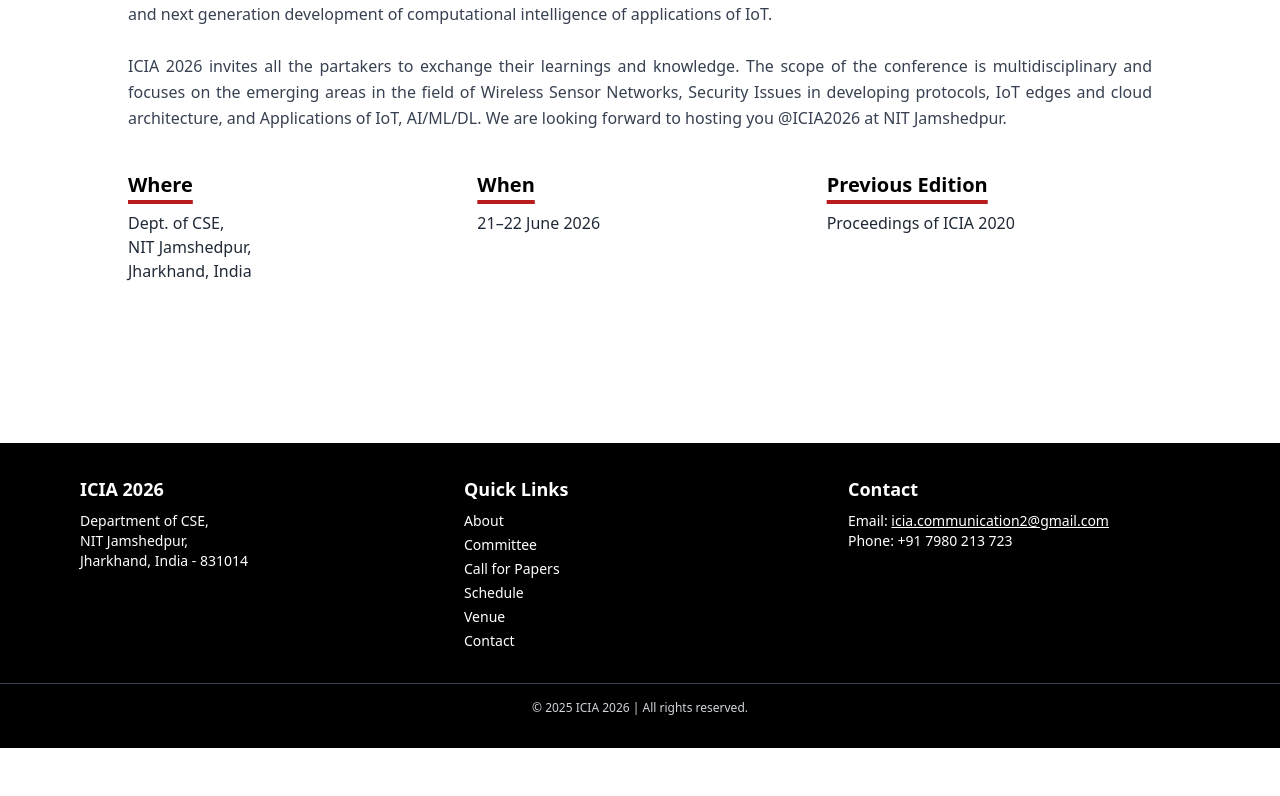
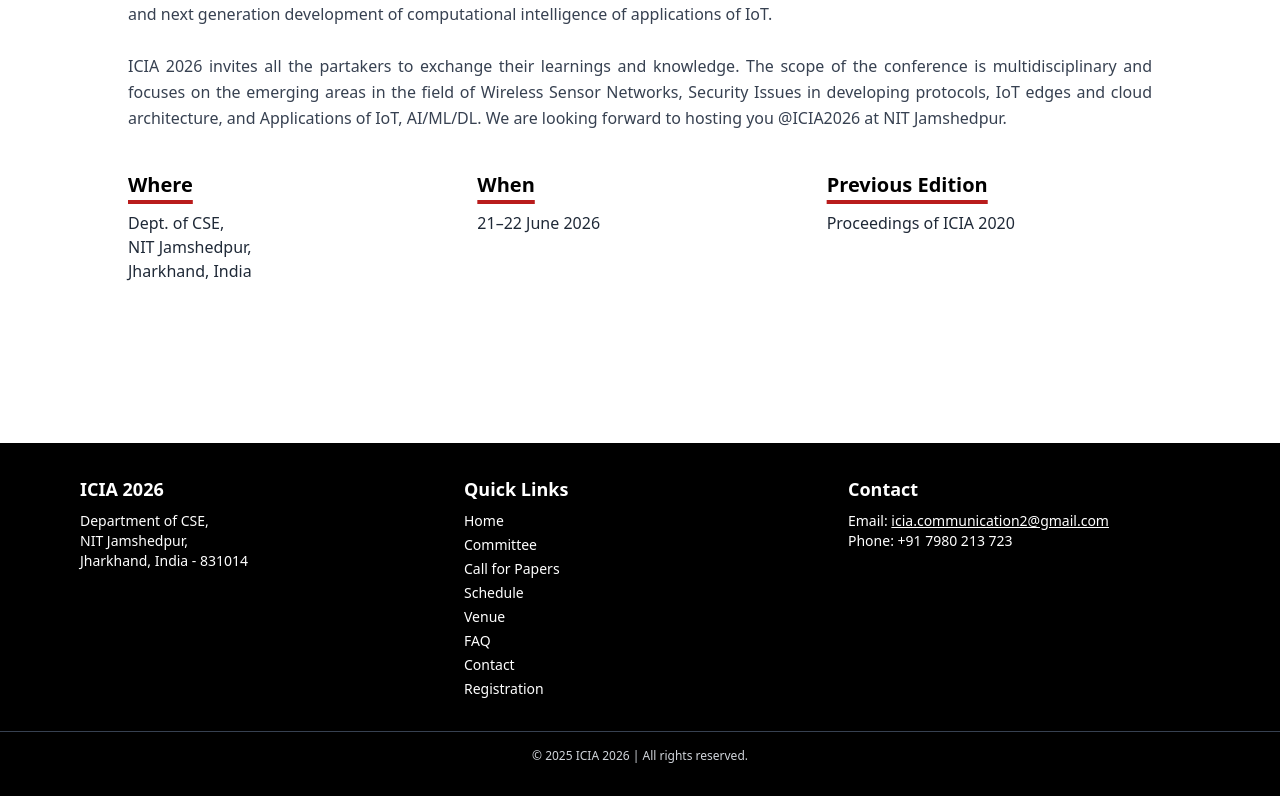
Before and after one commit to sampurno417/ICIA2026, a React (Vite) app: page / in a window 1280 px wide. Shown: the part 1035-1831 px from the top of the page. Before the commit the page ends 1783 px from the top, so only its background shows below. Built offline with nearby package versions, Linux system fonts and the light colour scheme.

Commit message:
small fix

```diff
--- a/src/components/Footer.jsx
+++ b/src/components/Footer.jsx
@@ -1,3 +1,16 @@
+import { Link } from "react-router-dom";
+
+const sections = [
+  { name: "Home", to: "/" },
+  { name: "Committee", to: "/committee" },
+  { name: "Call for Papers", to: "/call-for-papers" },
+  { name: "Schedule", to: "/schedule" },
+  { name: "Venue", to: "/venue" },
+  { name: "FAQ", to: "/faq" },
+  { name: "Contact", to: "/contact" },
+  { name: "Registration", to: "/registration" },
+];
+
 export default function Footer() {
   return (
     <footer className="bg-black text-white py-8 mt-20">
@@ -17,19 +30,23 @@
         <div>
           <h3 className="text-lg font-semibold mb-2">Quick Links</h3>
           <ul className="space-y-1 text-sm">
-            <li><a href="#about" className="hover:underline">About</a></li>
-            <li><a href="#committee" className="hover:underline">Committee</a></li>
-            <li><a href="#call-for-papers" className="hover:underline">Call for Papers</a></li>
-            <li><a href="#schedule" className="hover:underline">Schedule</a></li>
-            <li><a href="#venue" className="hover:underline">Venue</a></li>
-            <li><a href="#contact" className="hover:underline">Contact</a></li>
+            {sections.map((section) => (
+                        <li key={section.to}>
+                          <Link
+                            to={section.to}
+                            className="text-white hover:text-red-500 transition duration-200"
+                          >
+                            {section.name}
+                          </Link>
+                        </li>
+                      ))}
           </ul>
         </div>
 
         {/* Column 3: Contact */}
         <div>
           <h3 className="text-lg font-semibold mb-2">Contact</h3>
-          <p className="text-sm">
+          <p className="text-sm hover:text-red-500 transition duration-200">
             Email: <a href="mailto:icia.communication2@gmail.com" className="underline">icia.communication2@gmail.com</a><br />
             Phone: +91 7980 213 723
           </p>
```
